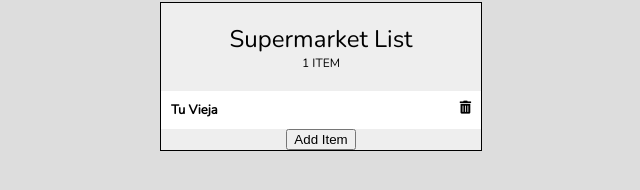
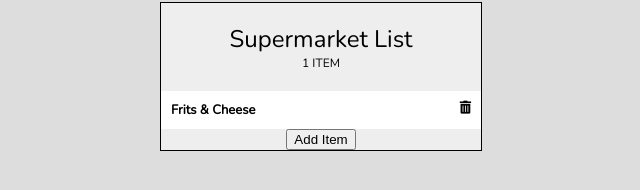
Before and after one commit to Guiw5/simple-react-challenge, a React (Create React App) app: page / in a window 1280 px wide. Shown: the part 324-514 px from the top of the page, without its empty margins (319-959 px from the left). Built offline with nearby package versions, Linux system fonts and the light colour scheme.

Commit message:
adding container functionality

```diff
--- a/src/App.js
+++ b/src/App.js
@@ -5,9 +5,21 @@ class App extends Component {
   constructor(props) {
     super(props)
     this.state = {
-      items: [{ id: 1, value: 'Tu Vieja' }],
+      items: [{ id: 1, value: 'Frits & Cheese' }],
       showModal: false
     }
+  }
+
+  handleDelete = key => {
+    this.setState(prevState => {
+      return { ...prevState, items: prevState.items.filter(i => i.key === key) }
+    })
+  }
+
+  showModal = () => {
+    this.setState(prevState => {
+      return { ...prevState, showModal: !prevState.showModal }
+    })
   }
 
   render() {
@@ -23,13 +35,13 @@ class App extends Component {
             </div>
           </div>
           {this.state.items.map(item => (
-            <Item key={item.id} text={item.value} />
+            <Item
+              key={item.id}
+              text={item.value}
+              onClick={() => this.handleDelete(item.id)}
+            />
           ))}
-          <button
-            onClick={() => this.setState({ showModal: !this.state.showModal })}
-          >
-            Add Item
-          </button>
+          <button onClick={this.showModal}>Add Item</button>
           {this.state.showModal ? <Modal /> : null}
         </div>
       </div>
@@ -54,10 +66,7 @@ export const Item = props => {
       }}
     >
       <li key={props.id}>{props.text}</li>
-      <i
-        className="fas fa-trash-alt"
-        onClick={() => props.onClick(props.key)}
-      />
+      <i className="fas fa-trash-alt" onClick={() => props.onClick(props.id)} />
     </div>
   )
 }
```
